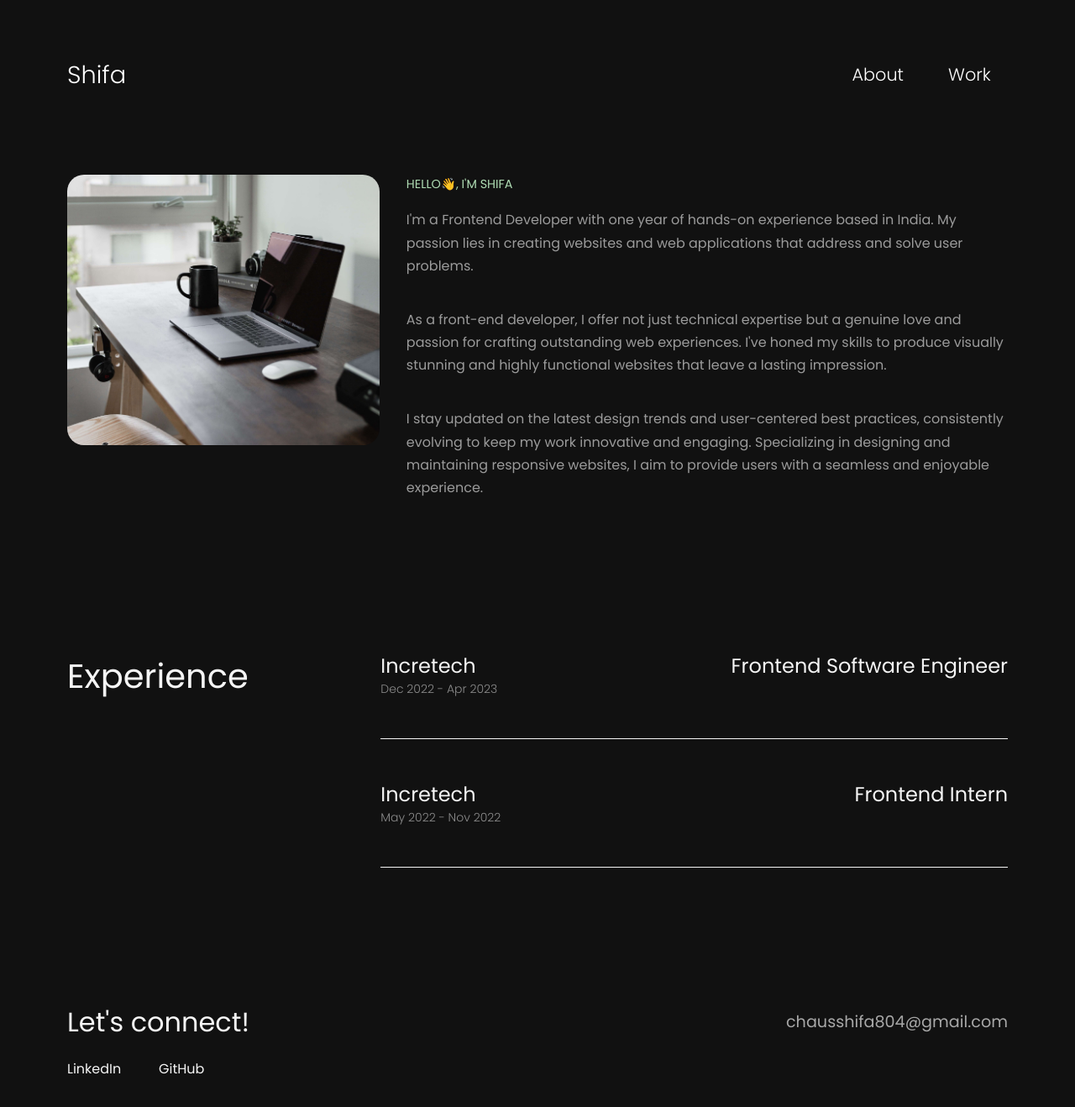
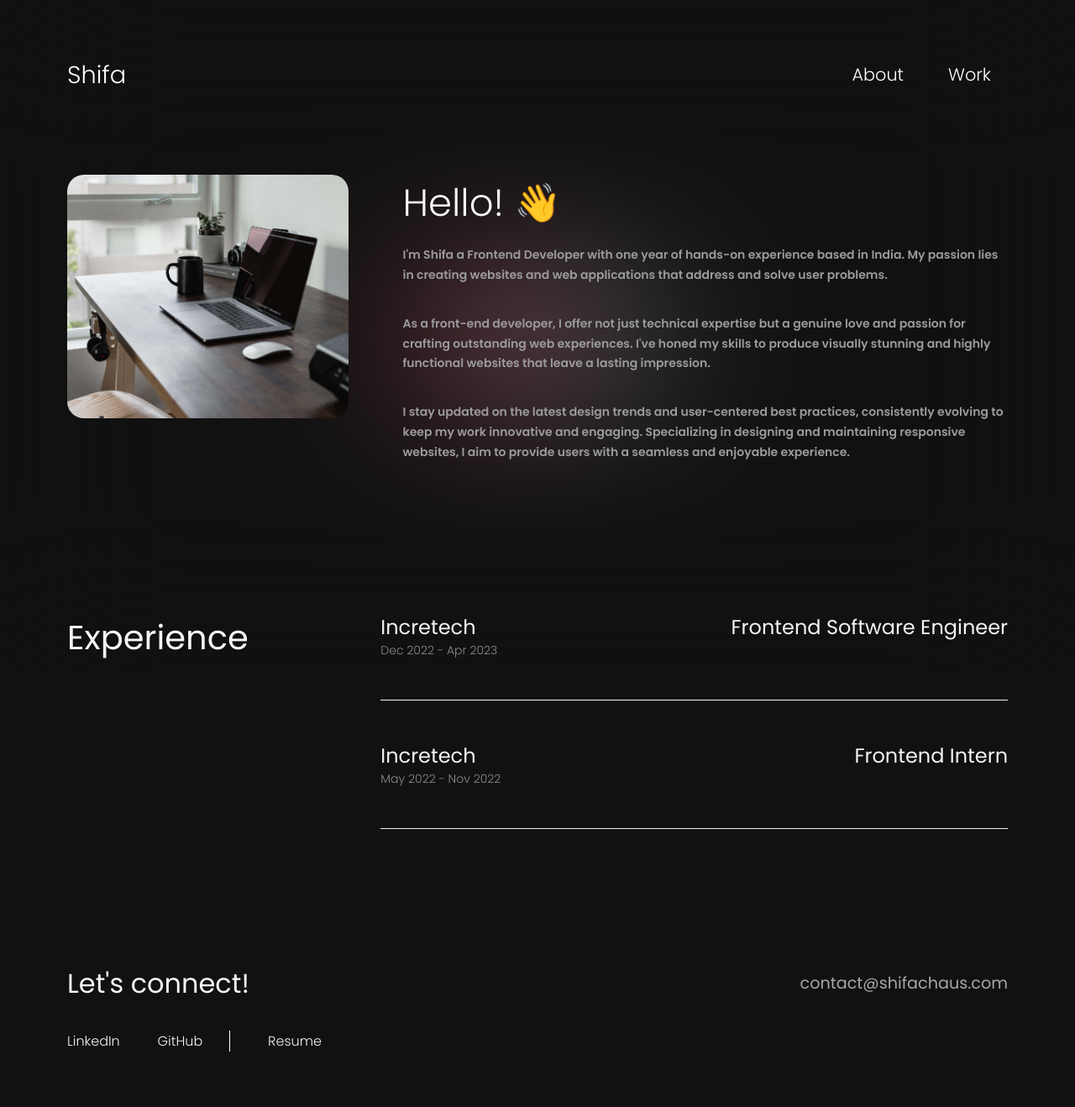
Before and after one commit to shifachaus/portfolio, a React (Create React App) app: page /about in a window 1280 px wide. Shown: the top 1318 px of the page at 84% size. Built offline with nearby package versions, Linux system fonts and the light colour scheme.

Commit message:
Added background and fix layout issues

```diff
--- a/src/App.css
+++ b/src/App.css
@@ -27,6 +27,31 @@ html {
   font-size: 0.9rem;
   line-height: 1.6;
   color: #b3e0b7fa;
+  /* color: #ff415d; */
   margin-bottom: 0.1em;
   font-family: "Poppins", sans-serif;
 }
+
+#blob {
+  width: 300px;
+  height: 100px;
+  border-radius: 50%;
+  background: linear-gradient(to right, #ff415d, #62a8b2);
+  animation: blobanimate 10s infinite linear forwards;
+  position: absolute;
+  top: 50%;
+  left: 50%;
+  transform: translate(-50%, -50%);
+  cursor: pointer;
+  pointer-events: none;
+  z-index: -2;
+  transition: 750ms linear;
+}
+#overlay {
+  width: 100%;
+  height: 100%;
+  pointer-events: none;
+  position: absolute;
+  z-index: -1;
+  backdrop-filter: blur(100px);
+}
--- a/src/App.js
+++ b/src/App.js
@@ -9,6 +9,8 @@ import Work from "./Pages/Work";
 function App() {
   return (
     <div className="App">
+      <div id="overlay"></div>
+      <div id="blob"></div>
       <Router>
         <Header />
         <Routes>
--- a/src/Components/Footer.css
+++ b/src/Components/Footer.css
@@ -24,9 +24,14 @@
 footer .footer-container .social-links a {
   text-decoration: none;
   color: #f5f5f5;
-  font-size: 16px;
+  font-size: 14px;
   padding-right: 2em;
   transition: 0.5s ease;
+  font-weight: 300;
+}
+
+.social-links {
+  padding-top: 0.8em;
 }
 
 @media (min-width: 400px) {
@@ -34,13 +39,13 @@ footer .footer-container .social-links a {
     flex-direction: row;
   }
 
-  footer .footer-container .social-links a:nth-child(3) {
+  footer .footer-container .social-links a:nth-child(2) {
     margin-right: 0;
     padding-right: 2em;
     border-right: 1px solid #fff;
   }
 
-  footer .footer-container .social-links a:nth-child(4) {
+  footer .footer-container .social-links a:nth-child(3) {
     padding-left: 2em;
   }
 }
@@ -59,4 +64,8 @@ footer .footer-container .social-links a {
     align-items: center;
     justify-content: space-between;
   }
+
+  footer .footer-container .social-links a {
+    font-size: 16px;
+  }
 }
--- a/src/Components/Footer.js
+++ b/src/Components/Footer.js
@@ -9,7 +9,7 @@ const Footer = () => {
           <div className="footer-content">
             <p className="contact-title">Let's connect!</p>
             <a className="mail-link" href="mailto:chausshifa804@gmail.com">
-              chausshifa804@gmail.com
+              contact@shifachaus.com
             </a>
           </div>
           <div className="social-links">
@@ -29,22 +29,10 @@ const Footer = () => {
             >
               GitHub
             </a>
-            {/* <a
-              href="https://codepen.io/davidhaz"
-              rel="noreferrer"
-              target="_blank"
-              className="links"
-            >
-              CodePen
+
+            <a href="/" rel="noreferrer" target="_blank" className="links">
+              Resume
             </a>
-            <a
-              href="https://davidhaz.com/David_Haz_Resume.pdf"
-              rel="noreferrer"
-              target="_blank"
-              className="links"
-            >
-              Resume
-            </a> */}
           </div>
         </div>
       </main>
--- a/src/Components/Header.css
+++ b/src/Components/Header.css
@@ -3,14 +3,6 @@
   top: 0;
   z-index: 1;
   width: 100%;
-}
-
-.background {
-  background-color: #222;
-  background: rgba(20, 20, 20, 0.5);
-  backdrop-filter: blur(15.5px);
-  -webkit-backdrop-filter: blur(15.5px);
-  transition: 0.2s ease;
 }
 
 .nav__container {
@@ -25,9 +17,7 @@
   align-items: center;
   justify-content: space-between;
   padding: 0.5em 0;
-
-  background-color: #222;
-  background: rgba(20, 20, 20, 0.5);
+  background-color: rgba(18, 18, 18, 0.5);
   backdrop-filter: blur(15.5px);
   -webkit-backdrop-filter: blur(15.5px);
   transition: 0.2s ease;
--- a/src/Pages/About.css
+++ b/src/Pages/About.css
@@ -3,8 +3,13 @@
 }
 
 .about-img {
-  width: 50%;
+  width: 70%;
   border-radius: 20px;
+}
+
+.about--title {
+  font-size: 30px;
+  font-weight: 300;
 }
 
 .heading-secondary {
@@ -14,8 +19,8 @@
 }
 
 .text {
-  font-weight: 500;
-  font-size: 14px;
+  font-weight: 600;
+  font-size: 13px;
   line-height: 170%;
   color: #9b9b9b;
   margin-bottom: 1.3em;
@@ -29,7 +34,7 @@
 }
 
 .about-info-container {
-  grid-row: 1;
+  /* grid-row: 1; */
 
   display: flex;
   flex-direction: column;
@@ -78,7 +83,7 @@
 @media (min-width: 800px) {
   .about-container {
     flex-direction: row;
-    gap: 2em;
+    gap: 1em;
     align-items: start;
   }
 
@@ -88,19 +93,11 @@
   }
 
   .about-img-container {
-    width: 100%;
+    width: 80%;
   }
 
   .heading-secondary {
     font-size: 2rem;
-  }
-
-  .text {
-    font-weight: 500;
-    font-size: 16px;
-    line-height: 170%;
-    color: #9b9b9b;
-    margin-bottom: 1.3em;
   }
 
   .experience-content {
@@ -138,10 +135,29 @@
     font-weight: 300;
     font-size: 14px;
   }
+
+  .about--title {
+    font-size: 45px;
+    font-weight: 300;
+  }
+
+  .text {
+    font-weight: 600;
+    font-size: 14px;
+    line-height: 170%;
+    color: #9b9b9b;
+    margin-bottom: 1.3em;
+  }
 }
 
 @media (min-width: 1200px) {
   .heading-secondary {
     font-size: 2.5rem;
   }
+
+  .about-container {
+    flex-direction: row;
+    gap: 4em;
+    align-items: start;
+  }
 }
--- a/src/Pages/About.js
+++ b/src/Pages/About.js
@@ -13,11 +13,12 @@ const About = () => {
             </div>
 
             <div className="about-info-container">
-              <p className="sub-heading-section">Hello👋, I'm Shifa</p>
+              <h2 className="about--title">Hello! 👋 </h2>
+
               <p className="text">
-                I'm a Frontend Developer with one year of hands-on experience
-                based in India. My passion lies in creating websites and web
-                applications that address and solve user problems.
+                I'm Shifa a Frontend Developer with one year of hands-on
+                experience based in India. My passion lies in creating websites
+                and web applications that address and solve user problems.
               </p>
               <p className="text">
                 As a front-end developer, I offer not just technical expertise
--- a/src/Pages/Work.css
+++ b/src/Pages/Work.css
@@ -1,5 +1,5 @@
 #work {
-  padding-top: 13em;
+  padding-top: 11em;
 }
 
 .box {
```
